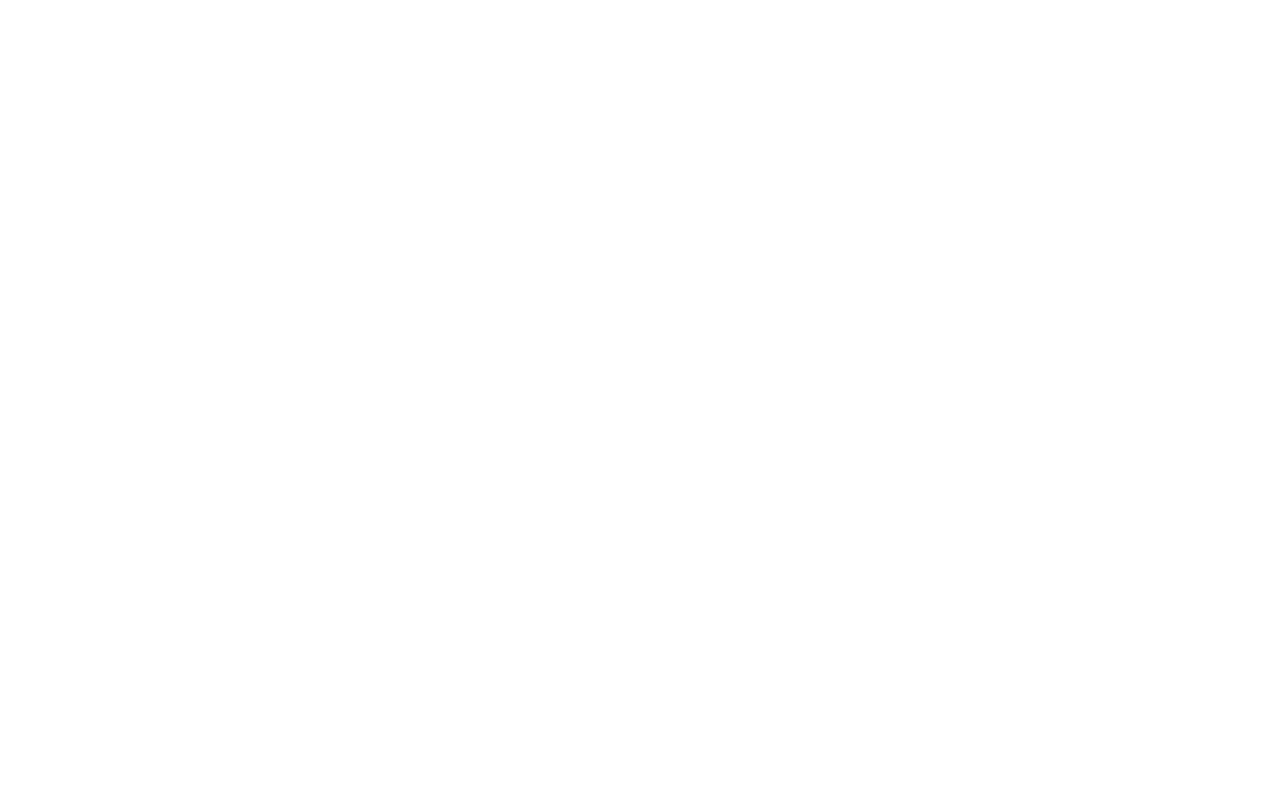
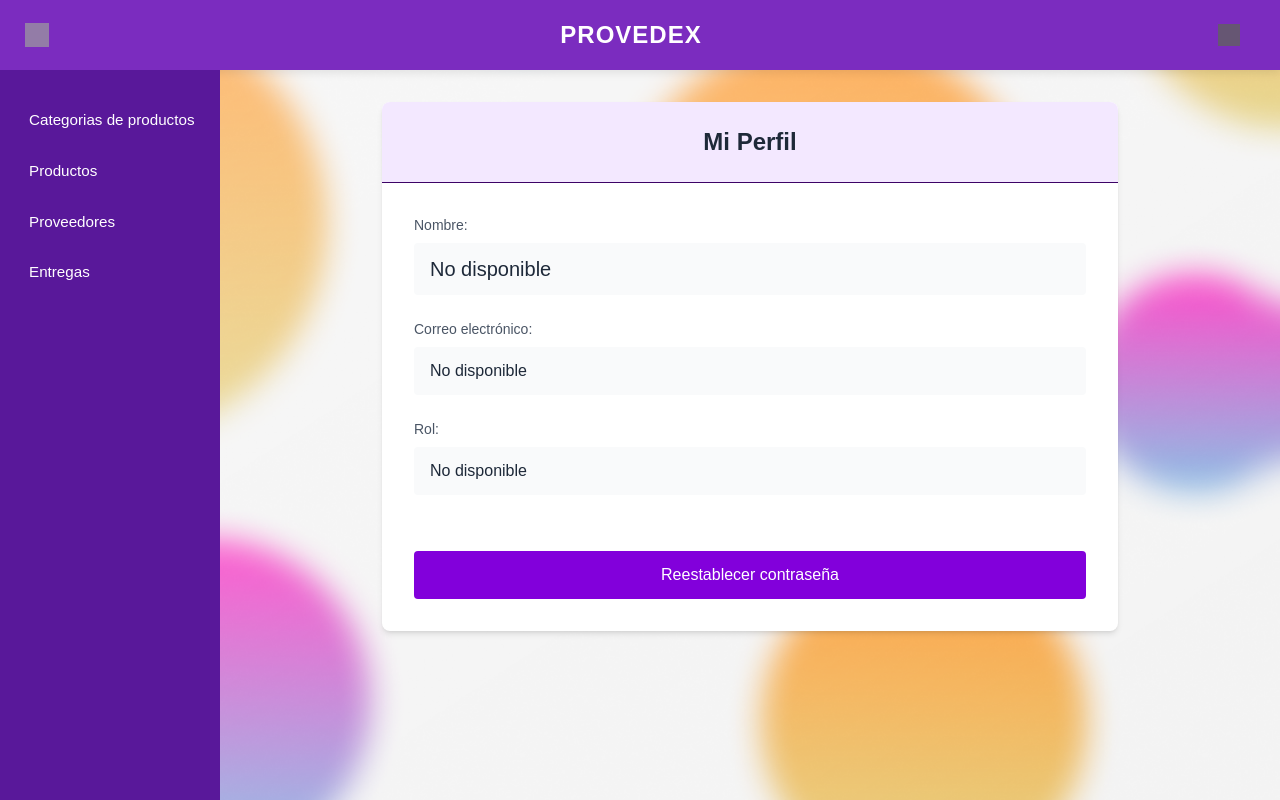
Before and after one commit to IsaiBau/Provedex, a React (Vite) app in the folder frontend/: page /profile in a window 1280 px wide. Before the commit this address had no page. Built offline with nearby package versions, Linux system fonts and the light colour scheme; grey boxes are pictures that could not be loaded.

Commit message:
Se añadio profile donde el usuario podra ver sus datos

```diff
--- a/frontend/src/App.jsx
+++ b/frontend/src/App.jsx
@@ -8,6 +8,7 @@ import Categories from "./views/inventario/Categories";
 import Products from "./views/inventario/Products";
 import ProductsForm from "./views/inventario/ProductsForm";
 import RecoveryPassword from "./views/RecoveryPassword";
+import Profile from "./views/Profile";
 
 function App() {
 
@@ -20,6 +21,7 @@ function App() {
           <Route path="/calendar" element={<Calendar/>}/>
           <Route path="/" element={<Login/>}/>
           <Route path="/recovery-password" element={<RecoveryPassword/>}/>
+          <Route path="/profile" element={<Profile/>}/>
           {/* Inventario */}
           <Route path="/categories" element={<Categories/>}/>
           <Route path="/categories-form" element={<CategoriesForm/>}/>
--- a/frontend/src/Dashboard.jsx
+++ b/frontend/src/Dashboard.jsx
@@ -4,7 +4,7 @@ import User from "/Person-1.jpg";
 import { useDispatch, useSelector } from "react-redux";
 import { useNavigate } from 'react-router-dom';
 import { NavLink } from "react-router-dom"
- import { getMe,LogOut, reset } from "../src/features/AuthSlice";
+import { getMe,LogOut, reset } from "../src/features/AuthSlice";
 const Dashboard = ({title, children}) => {
   const dispatch = useDispatch();
   const navigate = useNavigate();
@@ -27,8 +27,8 @@ const Dashboard = ({title, children}) => {
         <div className="logo">PROVEDEX</div>
         <div className="user-profile">
           <div className="user-info">
-            <span className="username">{user?.name || 'Usuario'}</span>
-            <span className="user-role">{user?.rol || 'Rol'}</span>
+            <span className="username"><NavLink to={"/profile"}>{user?.name || 'Usuario'}</NavLink></span>
+            <span className="user-role"><NavLink  to={"/profile"}>{user?.rol || 'Rol'}</NavLink></span>
           </div>
           <div className="user-avatar">
             <img src={User} alt="User Avatar" className="avatar-img" />
--- /dev/null
+++ b/frontend/src/assets/css/profile.module.css
@@ -0,0 +1,53 @@
+.profileContainer {
+  display: flex;
+  flex-direction: column;
+  width: 100%;
+  max-width: 800px;
+  margin: 0 auto;
+  padding: 2rem;
+}
+
+.card {
+  width: 100%;
+  border-radius: 8px;
+  overflow: hidden;
+}
+
+.cardHeader {
+  padding: 1.5rem;
+  text-align: center;
+}
+
+.profileContent {
+  display: flex;
+  flex-direction: column;
+  gap: 1.5rem;
+  padding: 2rem;
+}
+
+.profileInfo {
+  display: flex;
+  flex-direction: column;
+  gap: 1.5rem;
+}
+
+.profileField {
+  display: flex;
+  flex-direction: column;
+  gap: 0.5rem;
+}
+
+.profileField p {
+  padding: 0.75rem 1rem;
+  margin: 0;
+}
+
+.changePasswordBtn {
+  margin-top: 2rem;
+  padding: 0.75rem 1.5rem;
+  text-align: center;
+  display: inline-flex;
+  justify-content: center;
+  align-items: center;
+  width: auto;
+}
--- /dev/null
+++ b/frontend/src/views/Profile.jsx
@@ -0,0 +1,104 @@
+import React from 'react';
+import { useDispatch, useSelector } from "react-redux";
+import { useNavigate } from 'react-router-dom';
+import { LogOut, reset } from "../features/AuthSlice";
+import { NavLink } from "react-router-dom";
+import styles from '../assets/css/profile.module.css';
+
+const Profile = () => {
+  const dispatch = useDispatch();
+  const navigate = useNavigate();
+  const { user } = useSelector((state) => state.auth);
+console.log(user)
+  const logout = () => {
+    dispatch(LogOut());
+    dispatch(reset());
+    navigate("/");
+  };
+
+  const goBack = () => {
+    navigate(-1);
+  };
+
+  return (
+    <div className="dashboard">
+      {/* Barra superior modificada */}
+      <header className="top-bar">
+        <button
+          onClick={goBack}
+          className="p-2 rounded-full hover:bg-purple-200 transition-colors"
+        >
+          <img
+            src="https://cdn-icons-png.flaticon.com/512/709/709624.png"
+            alt="Regresar"
+            className="w-6 h-6 opacity-70 hover:opacity-100"
+          />
+        </button>
+        <div className="logo">PROVEDEX</div>
+        <div className="user-profile">
+          <button onClick={logout} className="logout-btn">
+            <img
+              src="https://cdn-icons-png.flaticon.com/512/992/992680.png"
+              alt="Logout"
+              className="logout-icon"
+            />
+          </button>
+        </div>
+      </header>
+
+      {/* Contenedor principal */}
+      <div className="main-container">
+        {/* Menú lateral */}
+        <aside className="sidebar">
+          <nav>
+            <ul className="menu">
+              <li className="menu-item"><a href="/categories">Categorias de productos</a></li>
+              <li className="menu-item"><a href="/productos">Productos</a></li>
+              <li className="menu-item"><a href="/proveedores">Proveedores</a></li>
+              <li className="menu-item"><a href="/delivery">Entregas</a></li>
+            </ul>
+          </nav>
+        </aside>
+
+        {/* Contenido principal - Perfil */}
+        <main className={styles.profileContainer}>
+          <div className={`${styles.card} bg-white shadow-md`}>
+            <div className={`${styles.cardHeader} bg-purple-100 border-b border-purple-950`}>
+              <h2 className="text-2xl font-semibold text-gray-800">Mi Perfil</h2>
+            </div>
+            <div className={styles.profileContent}>
+              <div className={styles.profileInfo}>
+                <div className={styles.profileField}>
+                  <label className="text-sm font-medium text-gray-600">Nombre:</label>
+                  <p className="text-xl font-medium text-gray-800 p-2 bg-gray-50 rounded">
+                    {user?.name || 'No disponible'}
+                  </p>
+                </div>
+
+                <div className={styles.profileField}>
+                  <label className="text-sm font-medium text-gray-600">Correo electrónico:</label>
+                  <p className="text-gray-800 p-2 bg-gray-50 rounded">
+                    {user?.email || 'No disponible'}
+                  </p>
+                </div>
+
+                <div className={styles.profileField}>
+                  <label className="text-sm font-medium text-gray-600">Rol:</label>
+                  <p className="text-gray-800 p-2 bg-gray-50 rounded">
+                    {user?.rol || 'No disponible'}
+                  </p>
+                </div>
+
+                <button className={`${styles.changePasswordBtn} px-4 py-2 bg-purple-700 text-white rounded hover:bg-purple-900 transition-colors`}>
+                  <NavLink to={"/recovery-password"}>Reestablecer contraseña</NavLink>
+                </button>
+              </div>
+            </div>
+          </div>
+        </main>
+      </div>
+    </div>
+  );
+};
+
+export default Profile;
```
